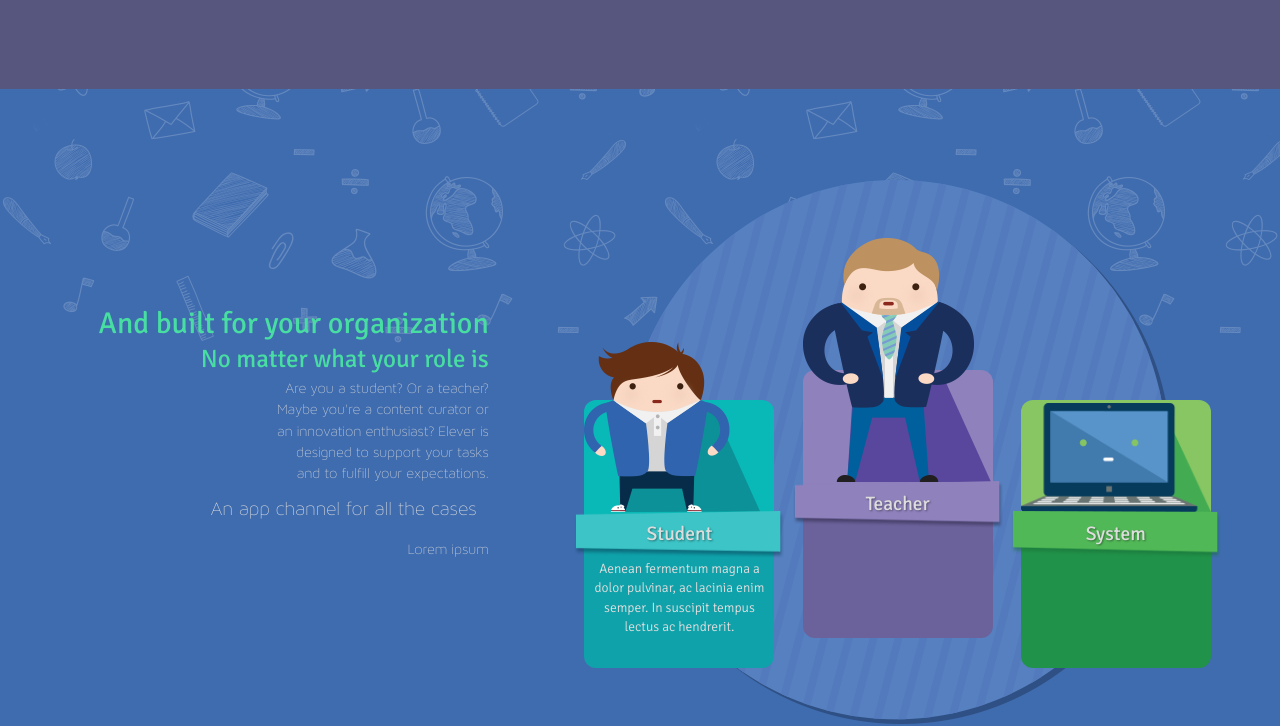
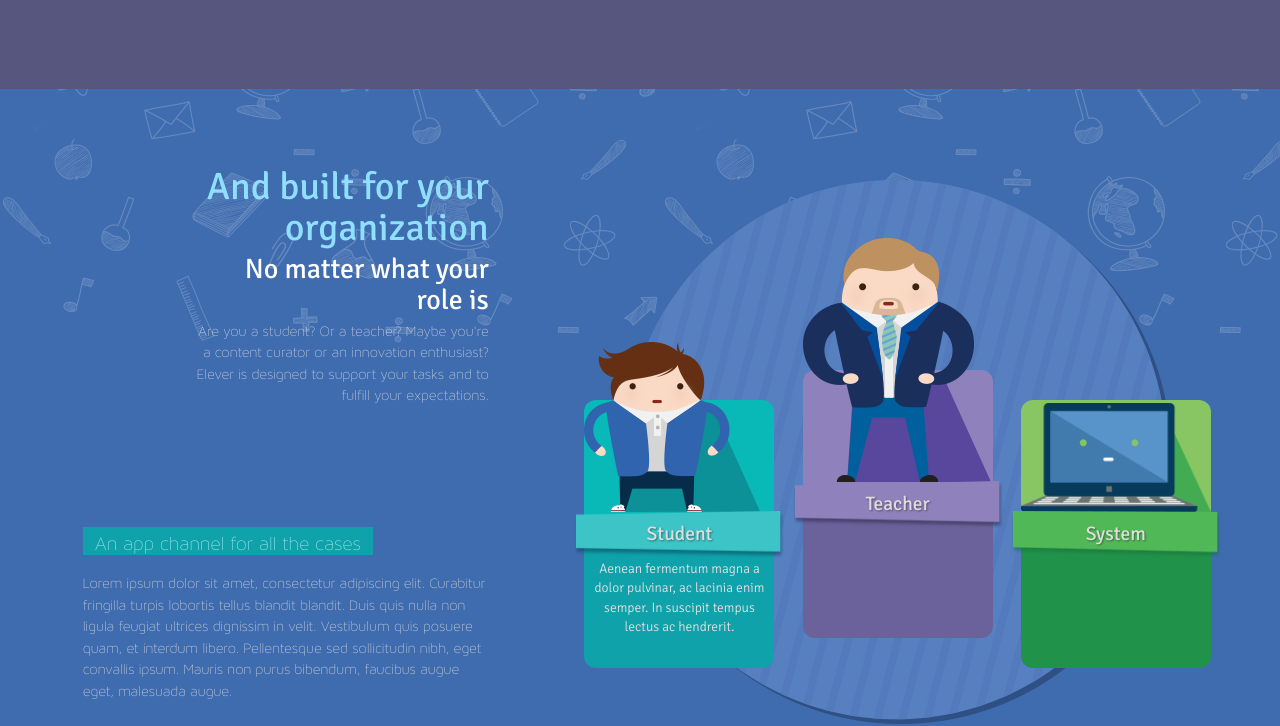
Before and after one commit to altusforge/altusforge.github.io, a website: page index.html in a window 1280 px wide. Shown: the part 2071-2797 px from the top of the page. Drawn offline with Linux system fonts and the light colour scheme.

Commit message:
update page 4

```diff
--- a/index.html
+++ b/index.html
@@ -34,7 +34,7 @@
     <div class="container-fluid">
       <!-- Brand and toggle get grouped for better mobile display -->
       <div class="navbar-header">
-        <button type="button" class="navbar-toggle collapsed navbar-left" data-toggle="collapse" data-target="#bs-example-navbar-collapse-1" aria-expanded="false">
+        <button type="button" class="navbar-toggle collapsed" data-toggle="collapse" data-target="#elever-nav" aria-expanded="false">
           <span class="sr-only">Toggle navigation</span>
           <span class="icon-bar"></span>
           <span class="icon-bar"></span>
@@ -250,24 +250,21 @@
     <div class="container-fluid">
       <div class="row">
         <div class="col-md-6 text-right vertical-center">
-          <div>
+          <div class="row">
+            <div class="col-md-offset-5 col-md-11">
               <h1>And built for your organization</h1>
               <h2>No matter what your role is</h2>
-            <div class="row">
-              <div class="col-md-offset-8 col-md-8">
               <p>Are you a student? Or a teacher? Maybe you're a content curator or an innovation enthusiast? Elever is designed to support your tasks and to fulfill your expectations.
                 <p>
             </div>
           </div>
+          <div class="row">
+            <div class="col-md-offset-1 col-md-15 text-left">
               <div class="shaped">
                 <span>An app channel for all the cases</span>
               </div>
-            <div class="row">
-              <div class="col-md-offset-8 col-md-8">
-                <p>Lorem ipsum</p>
-              </div>
-            </div>
-            <div class="row">
+              <p>Lorem ipsum dolor sit amet, consectetur adipiscing elit. Curabitur fringilla turpis lobortis tellus blandit blandit. Duis quis nulla non ligula feugiat ultrices dignissim in velit. Vestibulum quis posuere quam, et interdum libero. Pellentesque
+                sed sollicitudin nibh, eget convallis ipsum. Mauris non purus bibendum, faucibus augue eget, malesuada augue.</p>
             </div>
           </div>
         </div>
--- a/less/content.less
+++ b/less/content.less
@@ -64,6 +64,16 @@ section#features {
   }
 }
 section#system {
+  h1 {
+    color: #8fe0ff;
+  }
+  h2 {
+    color: #fff;
+  }
+  .shaped span{
+    background-color: #0fa2aa;
+    color: #a0e9ed;
+  }
   background-color: #3f6caf;
   .card-container {
     position: relative;
--- a/less/elever.less
+++ b/less/elever.less
@@ -51,7 +51,11 @@ img {
   max-height: 100%;
   object-fit: contain;
 }
-
+@media (min-width: @grid-float-breakpoint) {
+  .navbar-nav {
+    margin-left: 60px;
+  }
+}
 section {
   position: relative;
   min-height: 100%;
@@ -85,8 +89,8 @@ section {
 .vertical-center {
   @media (min-width: @container-desktop) {
     .flex-display();
-    .flex-direction();
-    .align-items(center);
+    .flex-direction(column);
+    .justify-content(space-around);
   }
 }
 
--- a/less/variables.less
+++ b/less/variables.less
@@ -7,8 +7,8 @@
 
 @text-color: #DDD;
 
-@font-size-h1:            30px;
-@font-size-h2:            25px;
+@font-size-h1:            38px;
+@font-size-h2:            28px;
 @font-size-h3:            20px;
 @font-size-h4:            18px;
 
@@ -19,6 +19,7 @@
 @navbar-default-link-color:        #b8e3e0;
 @navbar-default-link-hover-bg:     #1e5b77;
 @navbar-padding-vertical:          10px;
+@navbar-padding-horizontal:        -10px;
 @navbar-default-link-hover-color:  #eee;
 @navbar-default-link-active-color: #fff;
 // variables from customized bootstrap code
```
Also changed, not shown: css/elever.css. Lines whose indentation alone changed are shown as unchanged.
